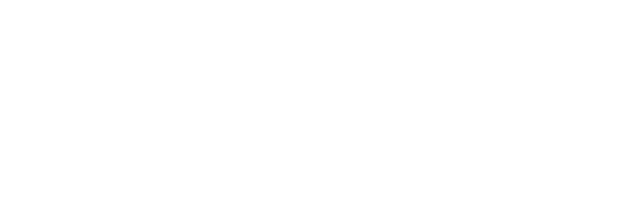
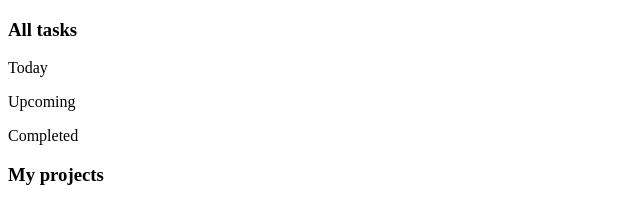
Before and after one commit to ThomGlynnGit/to-do, a website built with webpack: page src/index.html in a window 1280 px wide. Shown: the whole page, without its empty margins (0-640 px from the left). Built offline with nearby package versions, Linux system fonts and the light colour scheme.

Commit message:
Create sidebar nav in HTML

```diff
--- a/src/index.html
+++ b/src/index.html
@@ -6,6 +6,24 @@
     <title>Project manager</title>
 </head>
 <body>
+    <div class="sidebar">
+        <div class="nav-container">
+            <div class="sub-nav-container">
+                <h3 class="nav-header">All tasks</h3>
+                <div class="filter-container">
+                    <p class="filter">Today</p>
+                    <p class="filter">Upcoming</p>
+                    <p class="filter">Completed</p>
+                </div>
+            </div>
+            <div class="sub-nav-container">
+                <h3 class="nav-header">My projects</h3>
+                <div class="filter-container">
+
+                </div>
+            </div>
+        </div>
+    </div>
 
 </body>
 </html>
```
